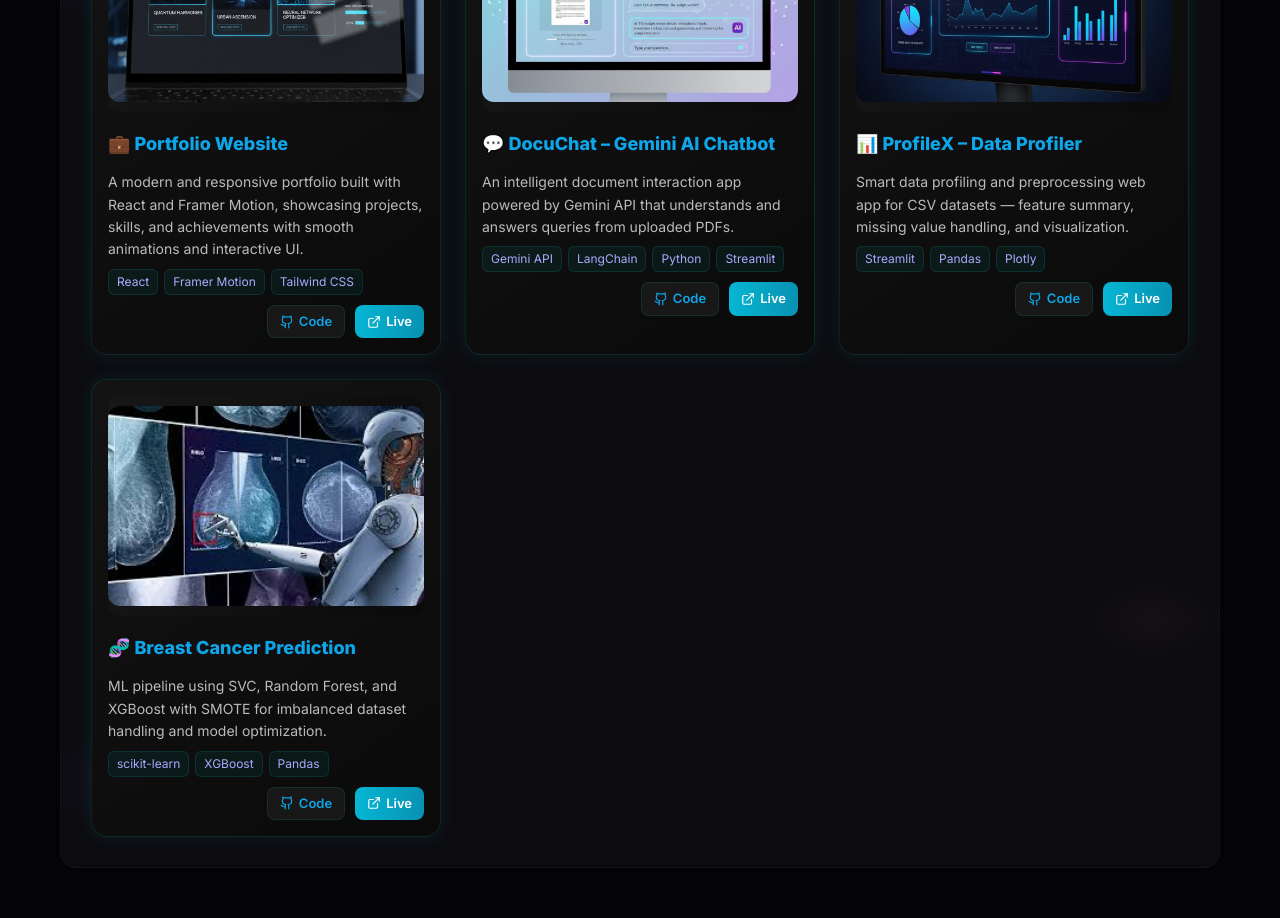
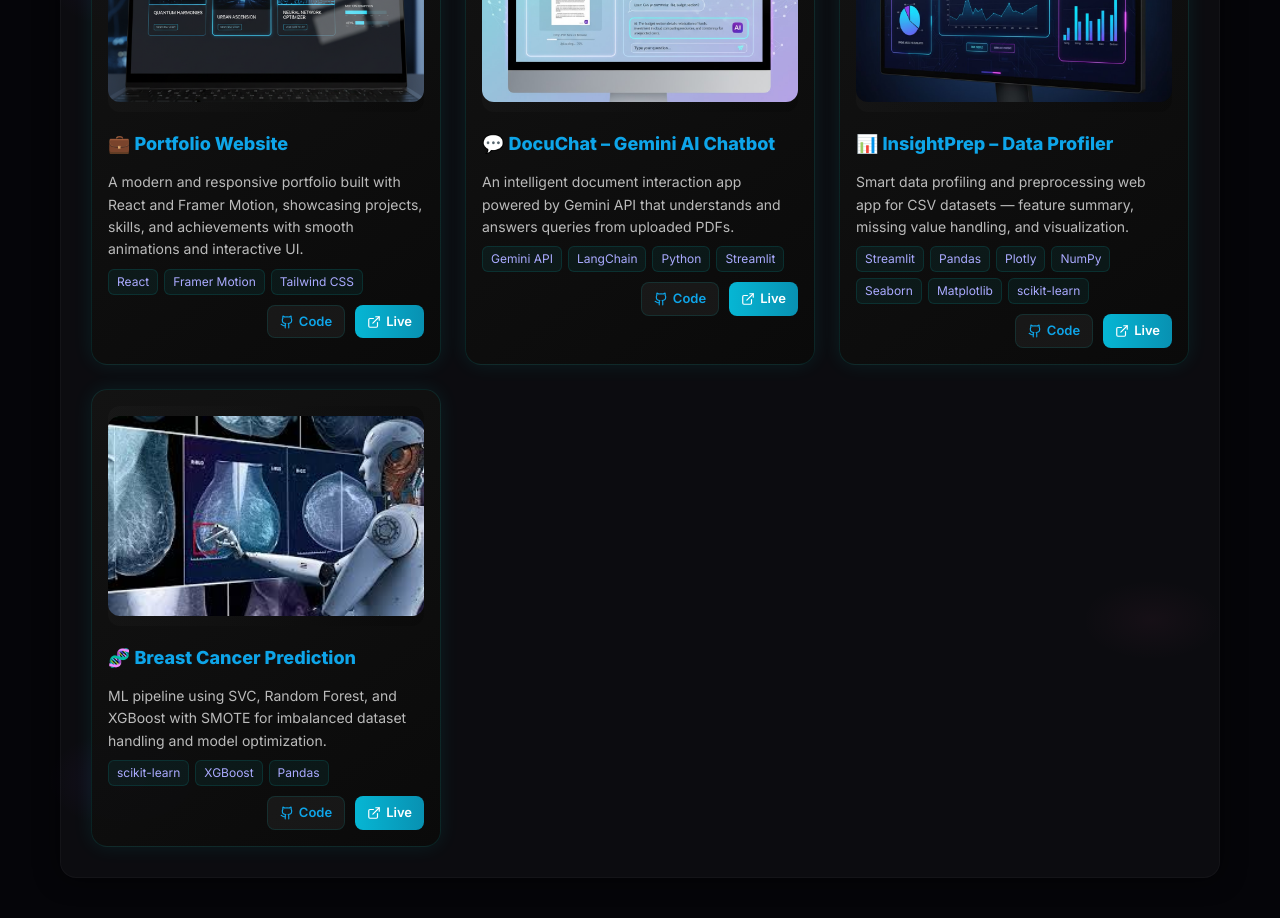
Before and after one commit to wtf-atharv/Atharv-Shinde-Portfolio, a React (Vite) app: page /#/projects in a window 1280 px wide. Shown: the part 900-1818 px from the top of the page. Built offline with nearby package versions, Linux system fonts and the light colour scheme.

Commit message:
Updating Links In Project

```diff
--- a/src/pages/Projects.jsx
+++ b/src/pages/Projects.jsx
@@ -36,7 +36,7 @@ const PROJECTS = [
   ss: '/Atharv-Shinde-Portfolio/portfolio.jpg',
   tech: ['React', 'Framer Motion', 'Tailwind CSS'],
   live: '#',
-  code: 'https://github.com/kunj2803/Kunj-Portfolio'
+  code: 'https://github.com/wtf-atharv/Atharv-Shinde-Portfolio'
   },
   {
     title: '💬 DocuChat – Gemini AI Chatbot',
@@ -47,12 +47,12 @@ const PROJECTS = [
     code: 'https://github.com/kunj2803/Docuchat-Chatbot'
   },
   {
-    title: '📊 ProfileX – Data Profiler',
+    title: '📊 InsightPrep – Data Profiler',
     desc: 'Smart data profiling and preprocessing web app for CSV datasets — feature summary, missing value handling, and visualization.',
     ss: '/Atharv-Shinde-Portfolio/ProfileX.png',
-    tech: ['Streamlit', 'Pandas', 'Plotly'],
-    live: 'https://profilex.streamlit.app/',
-    code: 'https://github.com/kunjdesai/ProfileX'
+    tech: ['Streamlit', 'Pandas', 'Plotly', 'NumPy', 'Seaborn', 'Matplotlib','scikit-learn'],
+    live: 'https://insightprep-pnbckxs3wm8sox4cnt2nx7.streamlit.app/',
+    code: 'https://github.com/wtf-atharv/InsightPrep'
   },
   {
     title: '🧬 Breast Cancer Prediction',
```
